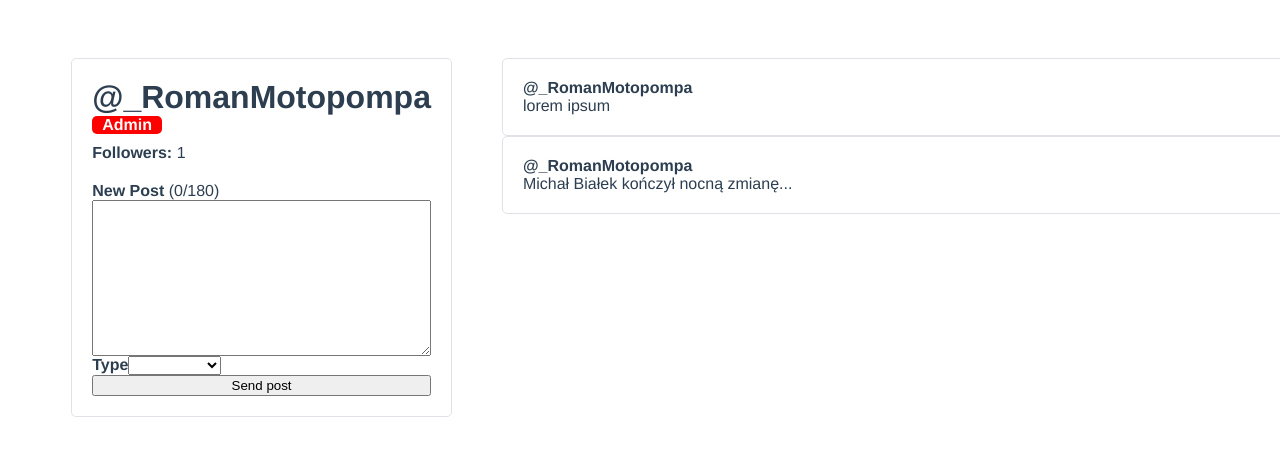
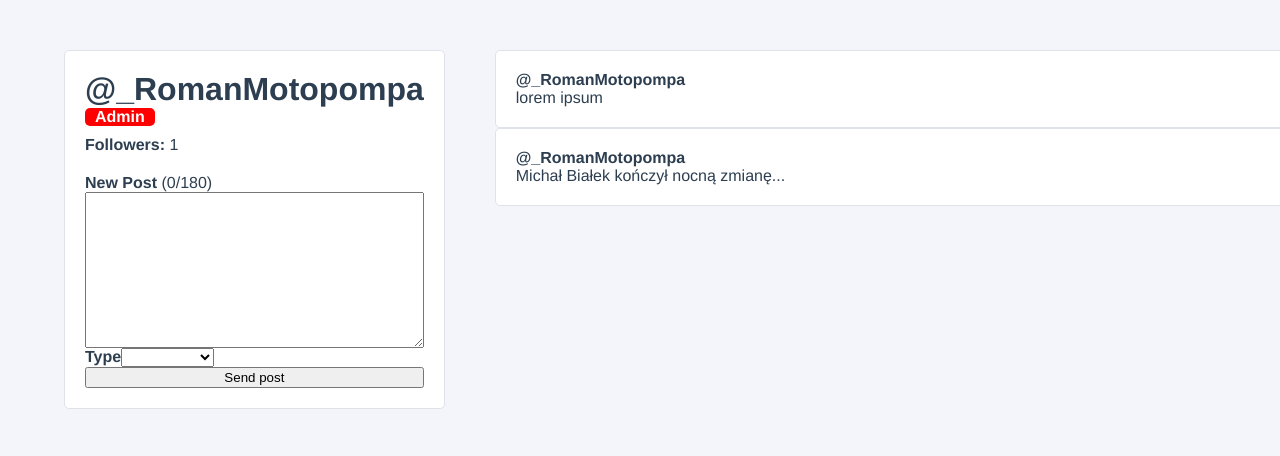
Before and after one commit to psswid/vue-twitter-clone, a Vue app: page / in a window 1280 px wide. Shown: the top 456 px of the page. Built offline with nearby package versions, Linux system fonts and the light colour scheme.

Commit message:
add global styling

```diff
--- a/src/App.vue
+++ b/src/App.vue
@@ -16,11 +16,12 @@ export default {
 }
 </script>
 
-<style>
+<style lang="scss">
 #app {
   font-family: Avenir, Helvetica, Arial, sans-serif;
   -webkit-font-smoothing: antialiased;
   -moz-osx-font-smoothing: grayscale;
   color: #2c3e50;
+  background-color: #f3f5fa;
 }
 </style>
--- /dev/null
+++ b/src/styles/base.scss
@@ -0,0 +1,3 @@
+body {
+    margin: 0;
+}
--- /dev/null
+++ b/vue.config.js
@@ -0,0 +1,9 @@
+module.exports = {
+    css: {
+        loaderOptions: {
+            sass: {
+                additionalData: '@import "@/styles/base.scss";'
+            }
+        }
+    }
+}
```
